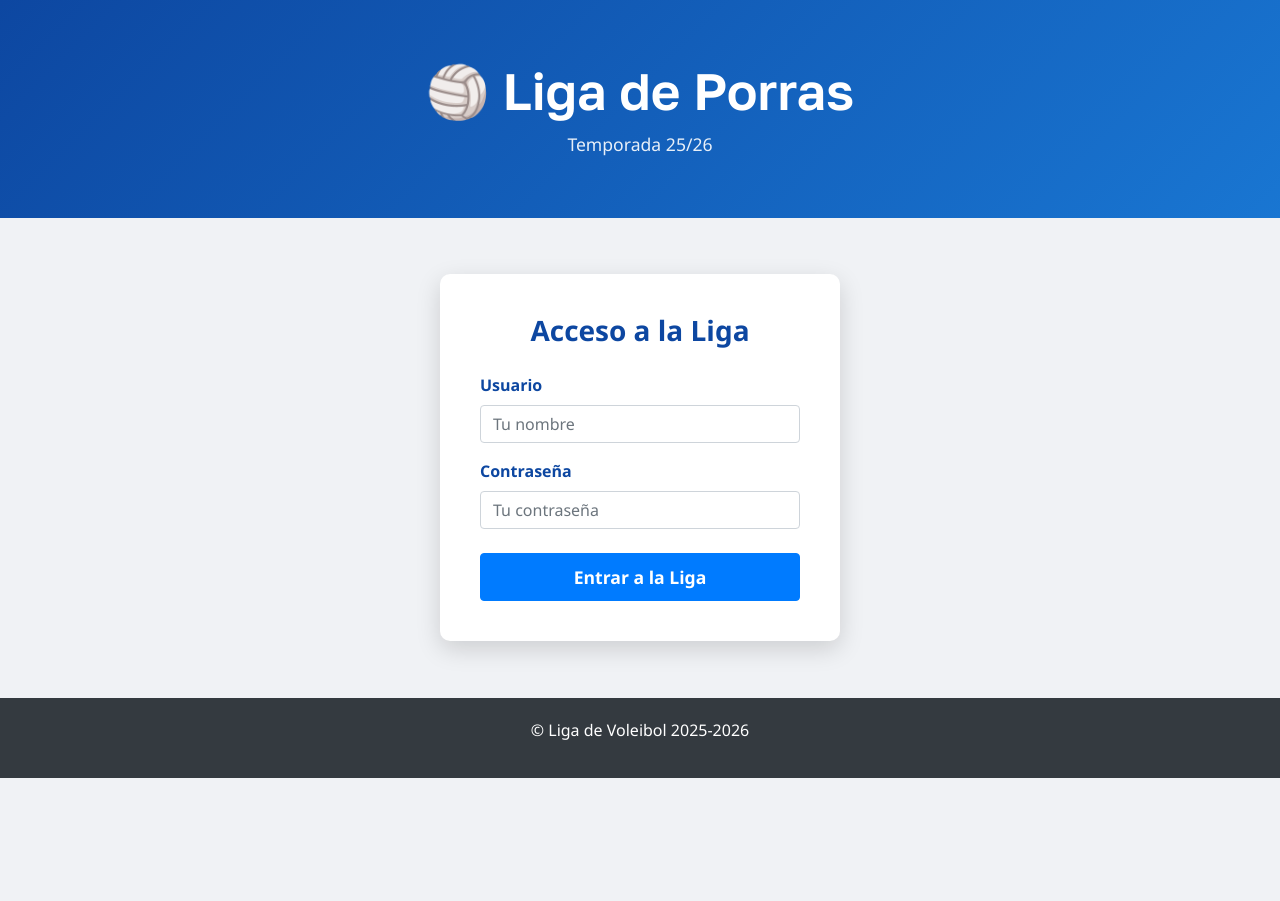
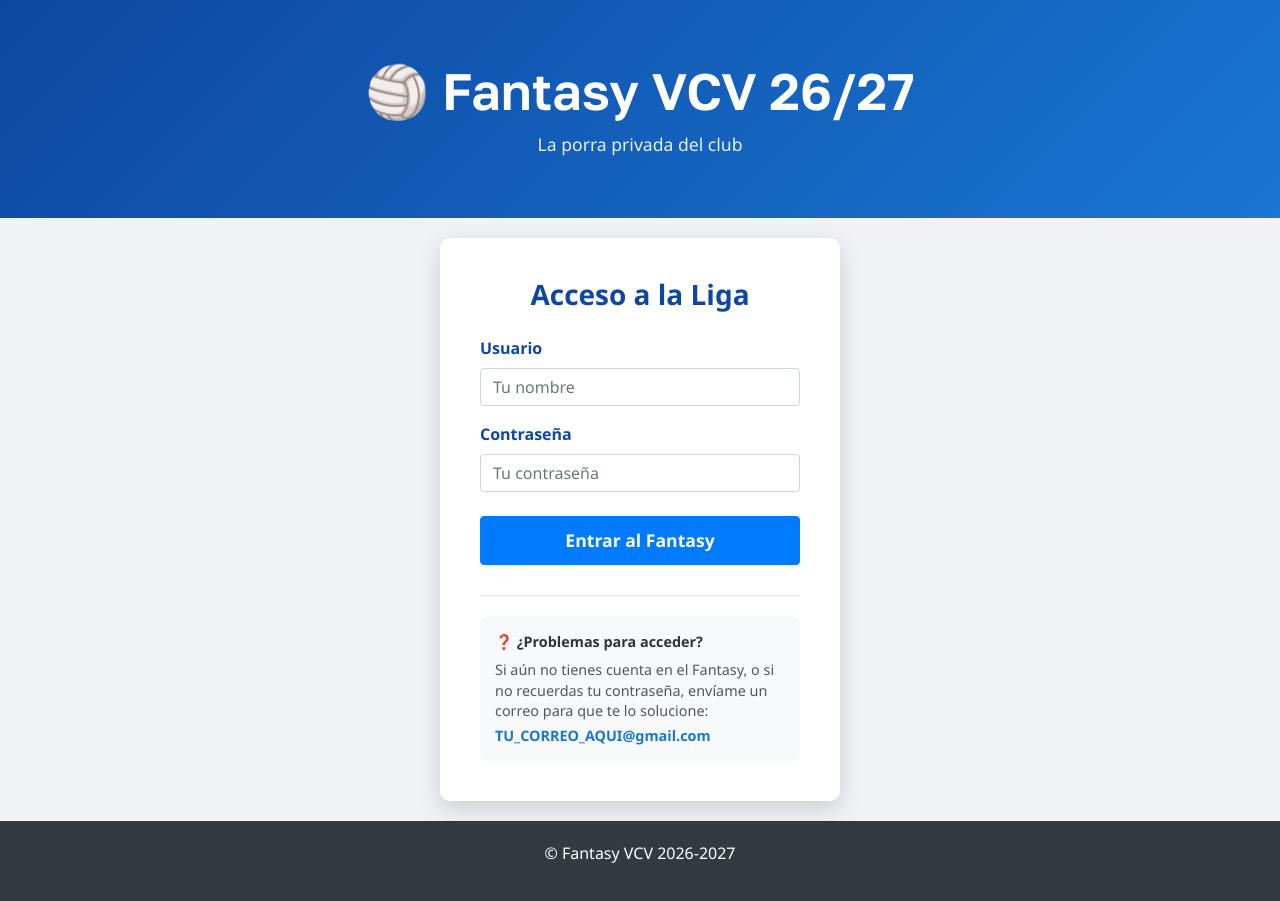
Before and after one commit to angeel003/Fantasy-VCV-2627, a plain HTML site: page index.html in a window 1280 px wide. Before the commit the page ends 800 px from the top, so only its background shows below. Drawn offline with nearby package versions, Linux system fonts and the light colour scheme.

Commit message:
Update title and content for Fantasy VCV 26/27

```diff
--- a/index.html
+++ b/index.html
@@ -3,7 +3,7 @@
 <head>
 <meta charset="UTF-8">
 <meta name="viewport" content="width=device-width, initial-scale=1, shrink-to-fit=no">
-<title>Liga de Porras Voleibol 25/26</title>
+<title>Fantasy VCV 26/27</title>
 <link href="https://stackpath.bootstrapcdn.com/bootstrap/4.4.1/css/bootstrap.min.css" rel="stylesheet">
 <link href="https://fonts.googleapis.com/css2?family=Golos+Text:wght@400;600&display=swap" rel="stylesheet">
 
@@ -31,7 +31,7 @@
     .alert-warning { background: #fff3cd; color: #856404; border: 1px solid #ffeeba; }
 
     /* Estilos del Login */
-    #loginSection { min-height: 60vh; display: flex; align-items: center; justify-content: center; padding: 20px; }
+    #loginSection { min-height: 70vh; display: flex; align-items: center; justify-content: center; padding: 20px; flex-direction: column; }
     .login-card { background: white; padding: 40px; border-radius: 10px; box-shadow: 0 8px 24px rgba(0,0,0,0.15); width: 100%; max-width: 400px; text-align: center; }
 
     footer { background: #343a40; color: white; padding: 20px 0; text-align: center; }
@@ -41,8 +41,8 @@
 
 <header>
     <div class="header-content">
-        <h1 style="margin-bottom: 10px; line-height:1.2;">🏐 Liga de Porras</h1>
-        <p style="font-size:1.1rem; margin-bottom: 0;">Temporada 25/26</p>
+        <h1 style="margin-bottom: 10px; line-height:1.2;">🏐 Fantasy VCV 26/27</h1>
+        <p style="font-size:1.1rem; margin-bottom: 0;">La porra privada del club</p>
     </div>
 </header>
 
@@ -58,8 +58,18 @@
             <label>Contraseña</label>
             <input type="password" id="loginPassword" class="form-control" placeholder="Tu contraseña" required>
         </div>
-        <button id="btnLogin" class="btn btn-primary btn-block mt-4" style="font-weight:bold; font-size:1.1rem; padding:10px;">Entrar a la Liga</button>
+        <button id="btnLogin" class="btn btn-primary btn-block mt-4" style="font-weight:bold; font-size:1.1rem; padding:10px;">Entrar al Fantasy</button>
         <div id="loginMessage" class="alert-box mt-3"></div>
+
+        <!-- SECCIÓN DE AYUDA / FAQ -->
+        <hr style="margin: 30px 0 20px 0;">
+        <div style="font-size: 0.9rem; color: #555; text-align: left; background: #f8f9fa; padding: 15px; border-radius: 8px;">
+            <strong style="color: #333;">❓ ¿Problemas para acceder?</strong><br>
+            <div style="margin-top: 8px; line-height: 1.4;">
+                Si aún no tienes cuenta en el Fantasy, o si no recuerdas tu contraseña, envíame un correo para que te lo solucione:<br>
+                <a href="mailto:TU_CORREO_AQUI@gmail.com" style="font-weight:bold; color:#1976d2; display:block; margin-top:5px;">TU_CORREO_AQUI@gmail.com</a>
+            </div>
+        </div>
     </div>
 </div>
 
@@ -90,7 +100,7 @@
         </div>
     </section>
 
-    <!-- 2. SECCIÓN DE CLASIFICACIONES PRIVADAS (Se generan solas) -->
+    <!-- 2. SECCIÓN DE CLASIFICACIONES PRIVADAS -->
     <section class="section-alt" id="clasificacionesSection">
         <h2>Clasificaciones Privadas</h2>
         <div id="tablasClasificacionContainer">
@@ -119,12 +129,12 @@
 </div>
 
 <footer>
-    <p>© Liga de Voleibol 2025-2026</p>
+    <p>© Fantasy VCV 2026-2027</p>
 </footer>
 
 <script>
 // =========================================================
-// CONFIGURACIÓN (¡Los CSV públicos han desaparecido!)
+// CONFIGURACIÓN
 // =========================================================
 const scriptURL = "https://script.google.com/macros/s/AKfycbyw9L6Te3q2ibdRBaaAwaiPpEPWLbsNdb8JA9yO272DBHgxaZA2l3TLkH9ofAXlQiWfAg/exec";
 
@@ -223,7 +233,7 @@ document.getElementById('btnLogin').addEventListener('click', function() {
             }
             document.getElementById('contenedorPartidos').innerHTML = htmlPartidos;
 
-            // B. DIBUJAR CLASIFICACIONES PRIVADAS (Automáticamente)
+            // B. DIBUJAR CLASIFICACIONES PRIVADAS
             let clasifHtml = "";
             if(data.ligas.length === 0) {
                 clasifHtml = `<div class="alert-box alert-warning" style="display:block;">No estás asignado a ninguna liga privada todavía.</div>`;
@@ -264,7 +274,7 @@ document.getElementById('btnLogin').addEventListener('click', function() {
         msgBox.style.display = "block";
     })
     .finally(() => {
-        btn.innerText = "Entrar a la Liga";
+        btn.innerText = "Entrar al Fantasy";
         btn.disabled = false;
     });
 });
```
